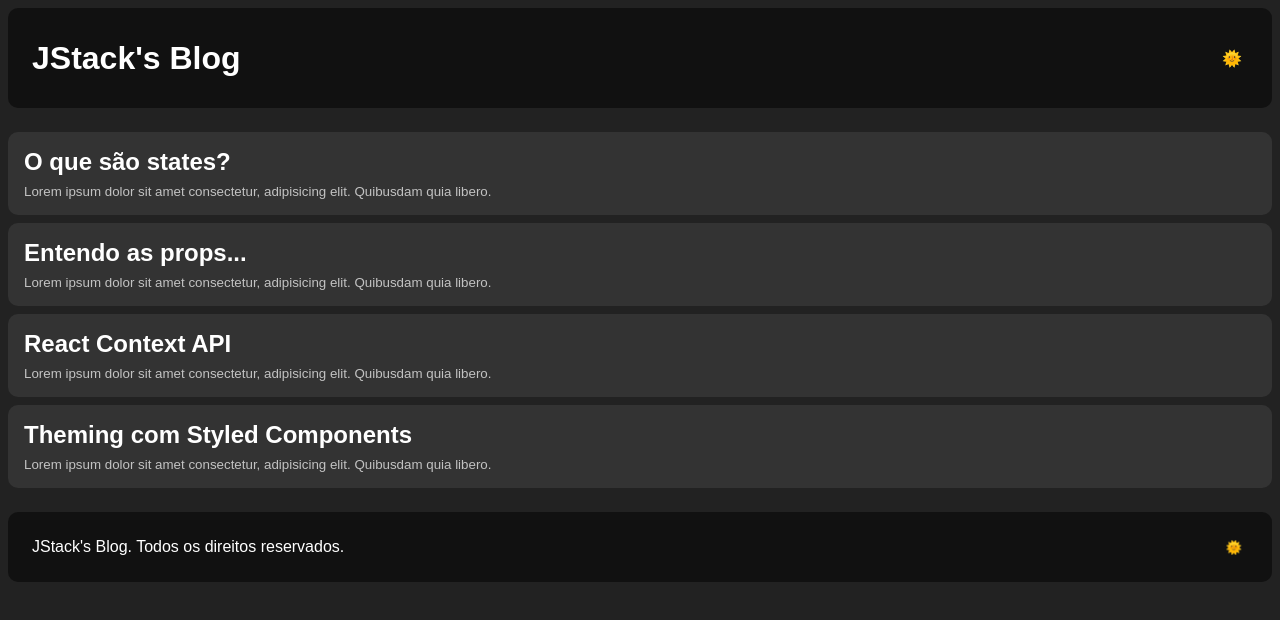
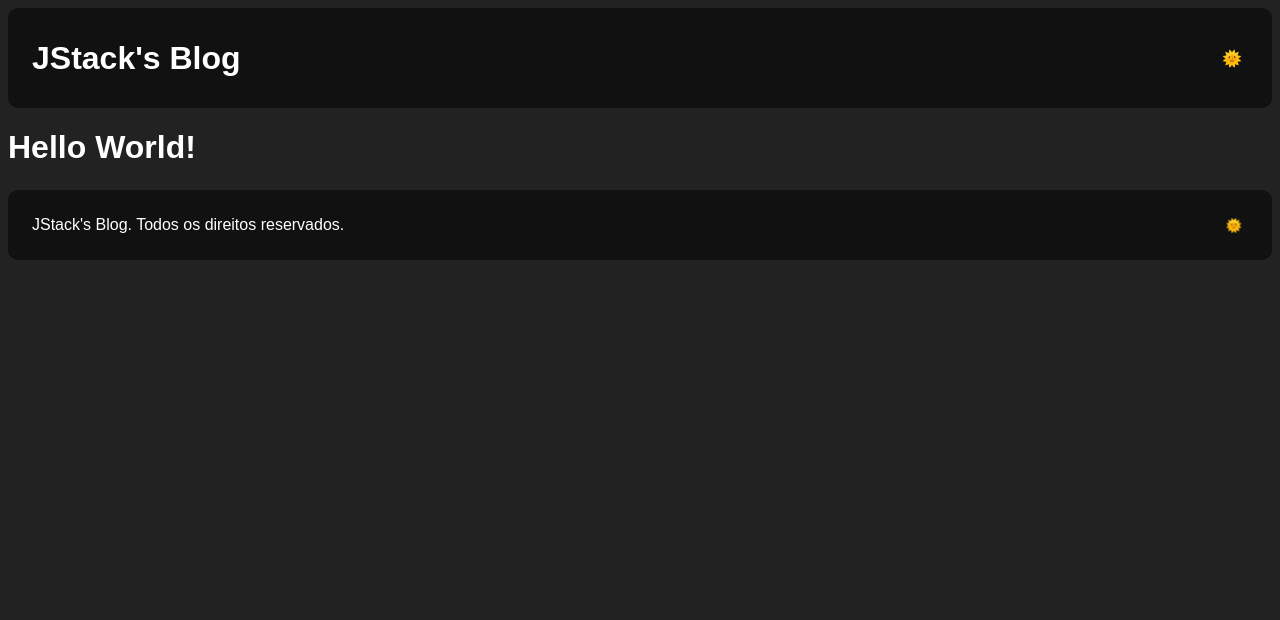
Before and after one commit to JoaoPedroAFLuz/react-blog, a React app: page / in a window 1280 px wide. Shown: the top 620 px of the page. Built offline with nearby package versions, Linux system fonts and the light colour scheme.

Commit message:
feat: configure react router dom

```diff
--- a/package.json
+++ b/package.json
@@ -28,6 +28,7 @@
     "prop-types": "^15.8.1",
     "react": "^17.0.2",
     "react-dom": "^17.0.2",
+    "react-router-dom": "5.2.0",
     "styled-components": "^5.3.6",
     "webpack": "^5.74.0"
   },
--- a/src/Components/Layout/index.js
+++ b/src/Components/Layout/index.js
@@ -1,14 +1,14 @@
 import React from 'react';
 
+import Routes from '../../Routes';
 import Footer from '../Footer';
 import Header from '../Header';
-import PostList from '../PostList';
 
 export default function Layout() {
   return (
     <>
       <Header />
-      <PostList />
+      <Routes />
       <Footer />
     </>
   );
--- /dev/null
+++ b/src/Pages/Home/index.js
@@ -0,0 +1,5 @@
+import React from 'react';
+
+export default function Home() {
+  return <h1>Hello World!</h1>;
+}
--- a/src/Components/PostList/index.js
+++ b/src/Pages/Posts/index.js
@@ -5,7 +5,7 @@ import Post from './Post';
 
 import posts from './posts';
 
-export default function PostsList() {
+export default function Posts() {
   return (
     <Container>
       {posts.map((post) => (
--- /dev/null
+++ b/src/Routes.js
@@ -0,0 +1,14 @@
+import React from 'react';
+import { Route, BrowserRouter } from 'react-router-dom';
+
+import Home from './Pages/Home';
+import Posts from './Pages/Posts';
+
+export default function Routes() {
+  return (
+    <BrowserRouter>
+      <Route path="/" component={Home} />
+      <Route path="/posts" component={Posts} />
+    </BrowserRouter>
+  );
+}
--- a/webpack.config.js
+++ b/webpack.config.js
@@ -26,5 +26,6 @@ module.exports = {
   },
   devServer: {
     port: 3000,
+    historyApiFallback: true,
   },
 };
```
Also changed, not shown: src/Pages/Posts/Post/index.js (renamed from src/Components/PostList/Post/index.js), src/Pages/Posts/Post/styles.js (renamed from src/Components/PostList/Post/styles.js), src/Pages/Posts/posts.js (renamed from src/Components/PostList/posts.js), src/Pages/Posts/styles.js (renamed from src/Components/PostList/styles.js), 1 other file (tests, documents, lock files or other folders).
